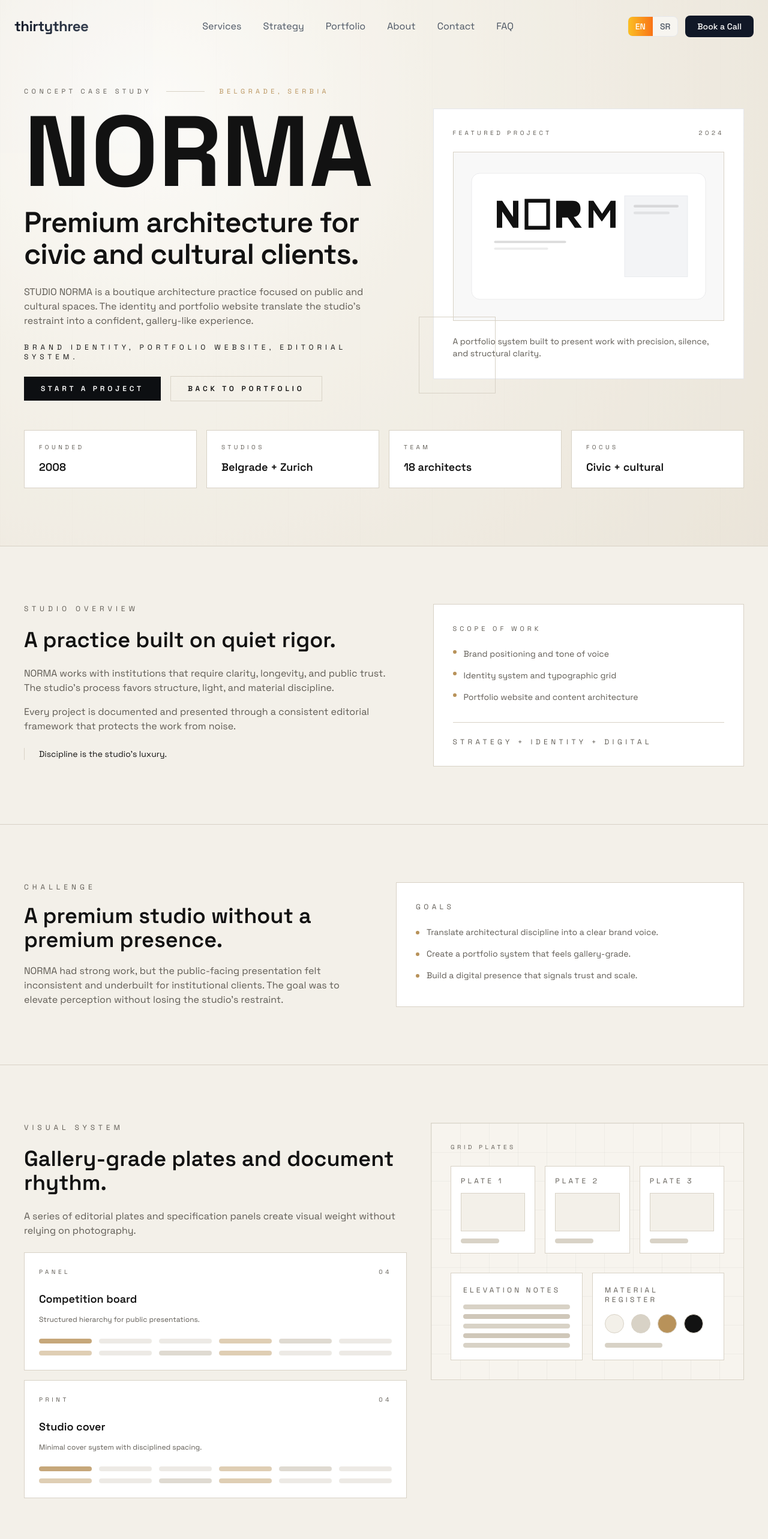
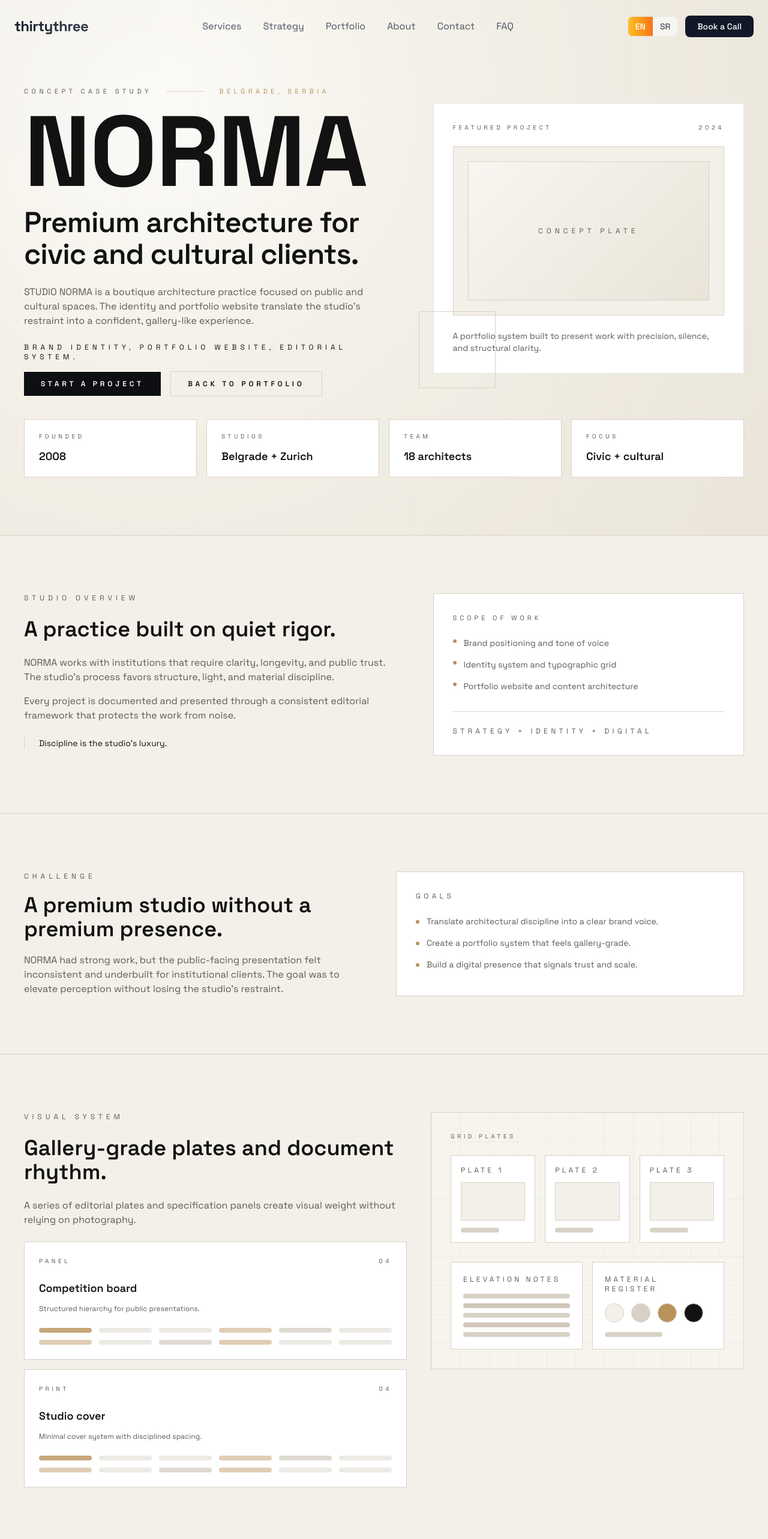
Before and after one commit to nemanja1033/thirtythree, a React (Vite) app: page /portfolio/studio-norma in a window 1280 px wide. Shown: the top 2566 px of the page at 60% size. Built offline with nearby package versions, Linux system fonts and the light colour scheme.

Commit message:
Update StudioNorma page

```diff
--- a/src/pages/StudioNorma.tsx
+++ b/src/pages/StudioNorma.tsx
@@ -19,27 +19,37 @@
 
 function StatCard({ label, value }: { label: string; value: string }) {
   return (
-    <div className="border px-6 py-5" style={{ borderColor: LINE, background: "#ffffff" }}>
+    <motion.div
+      whileHover={{ y: -6 }}
+      transition={{ duration: 0.35, ease: [0.16, 1, 0.3, 1] }}
+      className="border px-6 py-5"
+      style={{ borderColor: LINE, background: "#ffffff" }}
+    >
       <div className="text-[10px] uppercase tracking-[0.45em]" style={{ color: MUTED }}>
         {label}
       </div>
       <div className="mt-3 text-lg font-semibold" style={{ color: INK }}>
         {value}
       </div>
-    </div>
+    </motion.div>
   );
 }
 
 function PrincipleCard({ title, body }: { title: string; body: string }) {
   return (
-    <div className="border px-7 py-7" style={{ borderColor: LINE, background: "#ffffff" }}>
+    <motion.div
+      whileHover={{ y: -6, boxShadow: "0 18px 40px rgba(18,18,18,0.08)" }}
+      transition={{ duration: 0.35, ease: [0.16, 1, 0.3, 1] }}
+      className="border px-7 py-7"
+      style={{ borderColor: LINE, background: "#ffffff" }}
+    >
       <div className="text-lg font-semibold" style={{ color: INK }}>
         {title}
       </div>
       <div className="mt-3 text-sm" style={{ color: MUTED }}>
         {body}
       </div>
-    </div>
+    </motion.div>
   );
 }
 
@@ -55,7 +65,12 @@
   body: string;
 }) {
   return (
-    <div className="border p-8" style={{ borderColor: LINE, background: "#ffffff" }}>
+    <motion.div
+      whileHover={{ y: -8, boxShadow: "0 24px 50px rgba(18,18,18,0.08)" }}
+      transition={{ duration: 0.4, ease: [0.16, 1, 0.3, 1] }}
+      className="border p-8"
+      style={{ borderColor: LINE, background: "#ffffff" }}
+    >
       <div className="flex items-center justify-between text-[11px] uppercase tracking-[0.4em]" style={{ color: MUTED }}>
         <span>{meta}</span>
         <span>{year}</span>
@@ -66,39 +81,54 @@
       <div className="mt-4 text-sm" style={{ color: MUTED }}>
         {body}
       </div>
-    </div>
+    </motion.div>
   );
 }
 
 function IdentityCard({ title, body }: { title: string; body: string }) {
   return (
-    <div className="border px-8 py-7" style={{ borderColor: LINE, background: "#ffffff" }}>
+    <motion.div
+      whileHover={{ y: -6 }}
+      transition={{ duration: 0.35, ease: [0.16, 1, 0.3, 1] }}
+      className="border px-8 py-7"
+      style={{ borderColor: LINE, background: "#ffffff" }}
+    >
       <div className="text-sm font-semibold" style={{ color: INK }}>
         {title}
       </div>
       <div className="mt-3 text-sm" style={{ color: MUTED }}>
         {body}
       </div>
-    </div>
+    </motion.div>
   );
 }
 
 function DigitalPanel({ title, body }: { title: string; body: string }) {
   return (
-    <div className="border border-dashed px-6 py-5" style={{ borderColor: LINE, background: "#fcfbf8" }}>
+    <motion.div
+      whileHover={{ y: -6 }}
+      transition={{ duration: 0.35, ease: [0.16, 1, 0.3, 1] }}
+      className="border border-dashed px-6 py-5"
+      style={{ borderColor: LINE, background: "#fcfbf8" }}
+    >
       <div className="text-sm font-semibold" style={{ color: INK }}>
         {title}
       </div>
       <div className="mt-2 text-xs" style={{ color: MUTED }}>
         {body}
       </div>
-    </div>
+    </motion.div>
   );
 }
 
 function Plate({ title, meta, body }: { title: string; meta: string; body: string }) {
   return (
-    <div className="border p-6" style={{ borderColor: LINE, background: "#ffffff" }}>
+    <motion.div
+      whileHover={{ y: -6, boxShadow: "0 18px 36px rgba(18,18,18,0.08)" }}
+      transition={{ duration: 0.35, ease: [0.16, 1, 0.3, 1] }}
+      className="border p-6"
+      style={{ borderColor: LINE, background: "#ffffff" }}
+    >
       <div className="flex items-center justify-between text-[10px] uppercase tracking-[0.45em]" style={{ color: MUTED }}>
         <span>{meta}</span>
         <span>04</span>
@@ -118,13 +148,18 @@
           />
         ))}
       </div>
-    </div>
+    </motion.div>
   );
 }
 
 function GridPlate({ label }: { label: string }) {
   return (
-    <div className="relative border overflow-hidden" style={{ borderColor: LINE, background: "#f7f4ee" }}>
+    <motion.div
+      whileHover={{ y: -8 }}
+      transition={{ duration: 0.4, ease: [0.16, 1, 0.3, 1] }}
+      className="relative border overflow-hidden"
+      style={{ borderColor: LINE, background: "#f7f4ee" }}
+    >
       <div
         className="absolute inset-0 opacity-60"
         style={{
@@ -172,13 +207,18 @@
           </div>
         </div>
       </div>
-    </div>
+    </motion.div>
   );
 }
 
 function FullBleedPanel({ label, title, body }: { label: string; title: string; body: string }) {
   return (
-    <div className="relative overflow-hidden border" style={{ borderColor: LINE, background: "#efe9dd" }}>
+    <motion.div
+      whileHover={{ y: -8 }}
+      transition={{ duration: 0.4, ease: [0.16, 1, 0.3, 1] }}
+      className="relative overflow-hidden border"
+      style={{ borderColor: LINE, background: "#efe9dd" }}
+    >
       <div
         className="absolute inset-0 opacity-50"
         style={{
@@ -214,13 +254,18 @@
           ))}
         </div>
       </div>
-    </div>
+    </motion.div>
   );
 }
 
 function SpreadPanel({ title, body }: { title: string; body: string }) {
   return (
-    <div className="grid md:grid-cols-2 gap-0 border" style={{ borderColor: LINE, background: "#ffffff" }}>
+    <motion.div
+      whileHover={{ y: -6 }}
+      transition={{ duration: 0.35, ease: [0.16, 1, 0.3, 1] }}
+      className="grid md:grid-cols-2 gap-0 border"
+      style={{ borderColor: LINE, background: "#ffffff" }}
+    >
       <div className="p-8 border-b md:border-b-0 md:border-r" style={{ borderColor: LINE }}>
         <div className="text-xs uppercase tracking-[0.4em]" style={{ color: MUTED }}>
           Spread A
@@ -248,13 +293,18 @@
           ))}
         </div>
       </div>
-    </div>
+    </motion.div>
   );
 }
 
 function SignagePanel({ label }: { label: string }) {
   return (
-    <div className="border p-8" style={{ borderColor: LINE, background: "#ffffff" }}>
+    <motion.div
+      whileHover={{ y: -6 }}
+      transition={{ duration: 0.35, ease: [0.16, 1, 0.3, 1] }}
+      className="border p-8"
+      style={{ borderColor: LINE, background: "#ffffff" }}
+    >
       <div className="text-xs uppercase tracking-[0.4em]" style={{ color: MUTED }}>
         {label}
       </div>
@@ -267,7 +317,7 @@
       <div className="mt-6 border-t pt-5 text-xs uppercase tracking-[0.35em]" style={{ borderColor: LINE, color: MUTED }}>
         Brass plate / Exterior mark
       </div>
-    </div>
+    </motion.div>
   );
 }
 
@@ -351,12 +401,14 @@
                 "radial-gradient(circle at 20% 20%, #ffffff 0%, #f4f1ea 35%, #ece7dd 70%, #e6dfd3 100%)",
             }}
           />
-          <div
+          <motion.div
             className="absolute inset-0 opacity-[0.25]"
             style={{
               backgroundImage:
                 "repeating-linear-gradient(90deg, rgba(17,17,17,0.04) 0, rgba(17,17,17,0.04) 1px, transparent 1px, transparent 120px)",
             }}
+            animate={reduceMotion ? {} : { backgroundPosition: ["0px 0px", "120px 0px", "0px 0px"] }}
+            transition={{ duration: 18, repeat: Infinity, ease: "linear" }}
           />
         </div>
 
@@ -374,9 +426,14 @@
                   <span className="h-px w-16" style={{ background: LINE }} />
                   <span style={{ color: ACCENT }}>{t("norma.hero.location")}</span>
                 </div>
-                <div className="text-[13vw] leading-[0.82] font-bold" style={{ color: INK }}>
+                <motion.div
+                  className="text-[13vw] leading-[0.82] font-bold"
+                  style={{ color: INK }}
+                  animate={reduceMotion ? {} : { letterSpacing: ["-0.02em", "0.02em", "-0.01em"] }}
+                  transition={{ duration: 6, repeat: Infinity, ease: "easeInOut" }}
+                >
                   NORMA
-                </div>
+                </motion.div>
                 <div className="text-3xl md:text-5xl font-semibold leading-[1.05]" style={{ color: INK }}>
                   {t("norma.hero.title")}
                 </div>
@@ -387,6 +444,7 @@
                   {t("norma.hero.scope")}
                 </div>
                 <div className="flex flex-wrap items-center gap-4">
+                  <motion.div whileHover={{ scale: 1.03 }} whileTap={{ scale: 0.98 }}>
                     <Link
                     to="/book"
                     className="px-7 py-3 text-xs uppercase tracking-[0.4em] font-semibold"
@@ -394,6 +452,8 @@
                     >
                       {t("norma.hero.cta")}
                     </Link>
+                  </motion.div>
+                  <motion.div whileHover={{ scale: 1.03 }} whileTap={{ scale: 0.98 }}>
                     <Link
                     to="/portfolio"
                     className="px-7 py-3 text-xs uppercase tracking-[0.4em] font-semibold border"
@@ -401,6 +461,7 @@
                     >
                       {t("norma.hero.secondary")}
                     </Link>
+                  </motion.div>
                 </div>
               </motion.div>
 
@@ -417,11 +478,22 @@
                     <span>{t("norma.hero.cardYear")}</span>
                   </div>
                   <div className="mt-6 border" style={{ borderColor: LINE, background: BASE }}>
-                    <img
-                      src="/images/studio-norma-featured.svg"
-                      alt="Studio Norma portfolio preview"
-                      className="w-full h-[240px] md:h-[280px] object-cover"
-                    />
+                    <div className="h-[240px] md:h-[280px] p-6">
+                      <div
+                        className="h-full w-full border"
+                        style={{
+                          borderColor: LINE,
+                          background:
+                            "linear-gradient(135deg, rgba(248,246,241,0.9) 0%, rgba(232,226,214,0.9) 100%)",
+                        }}
+                      >
+                        <div className="h-full w-full grid place-items-center">
+                          <div className="text-xs uppercase tracking-[0.5em]" style={{ color: MUTED }}>
+                            Concept plate
+                          </div>
+                        </div>
+                      </div>
+                    </div>
                   </div>
                   <div className="mt-6 text-sm" style={{ color: MUTED }}>
                     {t("norma.hero.cardBody")}
@@ -534,8 +606,18 @@
         </div>
       </section>
 
-      <section className="py-16 md:py-24 border-t" style={{ borderColor: LINE }}>
-        <div className="container mx-auto px-6 md:px-10">
+      <section className="relative py-16 md:py-24 border-t overflow-hidden" style={{ borderColor: LINE }}>
+        <motion.div
+          className="absolute inset-0 opacity-[0.15]"
+          style={{
+            backgroundImage:
+              "linear-gradient(rgba(18,18,18,0.08) 1px, transparent 1px), linear-gradient(90deg, rgba(18,18,18,0.08) 1px, transparent 1px)",
+            backgroundSize: "120px 120px",
+          }}
+          animate={reduceMotion ? {} : { backgroundPosition: ["0px 0px", "120px 0px", "0px 0px"] }}
+          transition={{ duration: 26, repeat: Infinity, ease: "linear" }}
+        />
+        <div className="container mx-auto px-6 md:px-10 relative z-10">
           <motion.div
             initial="hidden"
             animate={challengeInView ? "show" : "hidden"}
```
Lines whose indentation alone changed are shown as unchanged.
